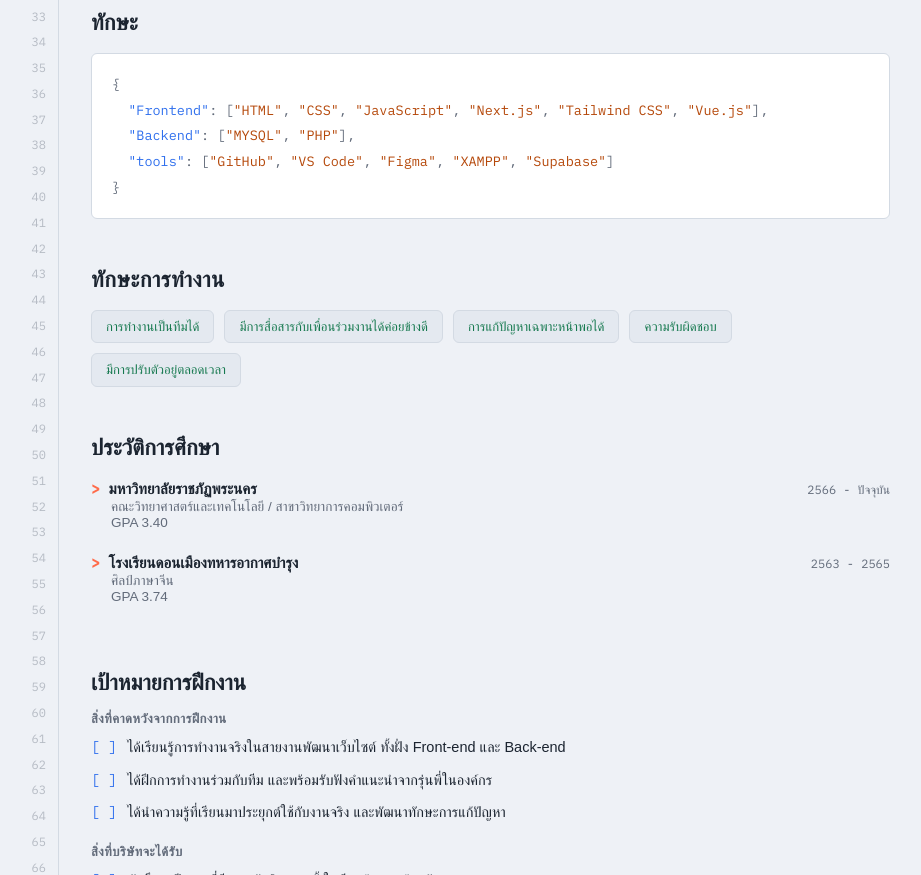
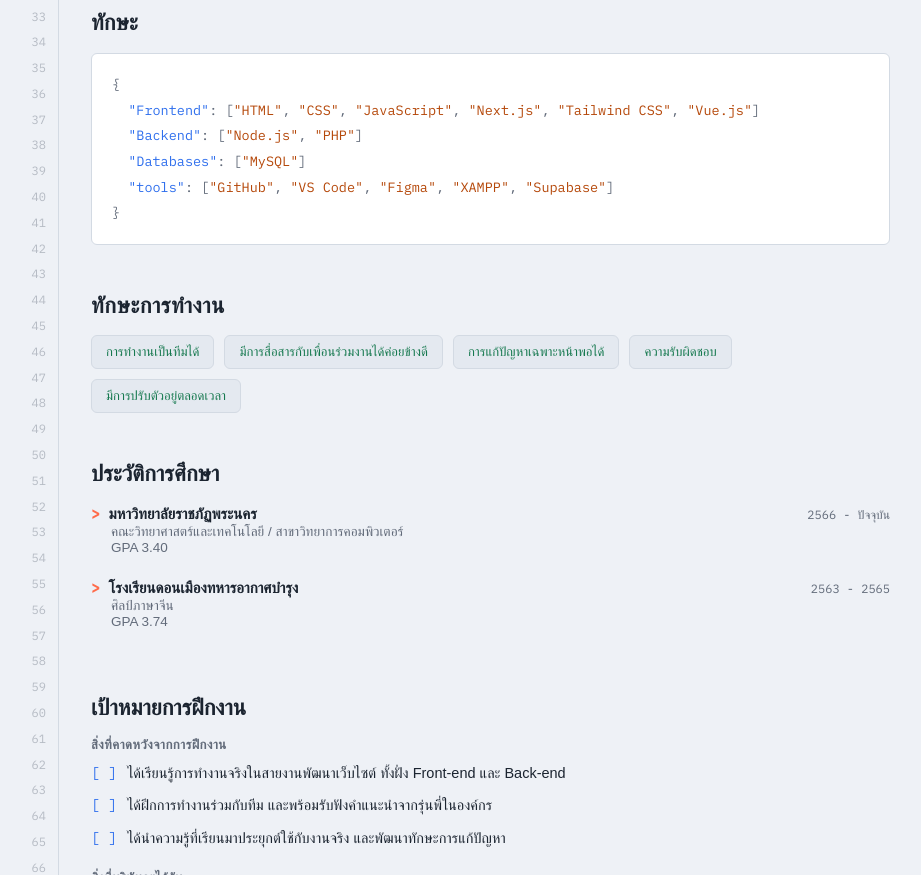
Before and after one commit to tgzoo7xza/my-portfolio, a Next.js app: page / in a window 1280 px wide. Shown: the part 900-1775 px from the top of the page, without its empty margins (176-1097 px from the left). Built offline with nearby package versions, Linux system fonts and the light colour scheme; a web font is replaced by a local one.

Commit message:
อัพ10

```diff
--- a/app/page.tsx
+++ b/app/page.tsx
@@ -101,10 +101,12 @@ export default function Home() {
                 <span className="json-str">"JavaScript"</span>,{" "}
                 <span className="json-str">"Next.js"</span>,{" "}
                 <span className="json-str">"Tailwind CSS"</span>,{" "}
-                <span className="json-str">"Vue.js"</span>],
+                <span className="json-str">"Vue.js"</span>]
                 {"\n"}  <span className="json-key">"Backend"</span>: [
-                <span className="json-str">"MYSQL"</span>,{" "}
-                <span className="json-str">"PHP"</span>],
+                <span className="json-str">"Node.js"</span>,{" "}
+                <span className="json-str">"PHP"</span>]
+                 {"\n"}  <span className="json-key">"Databases"</span>: [
+                <span className="json-str">"MySQL"</span>]
                 {"\n"}  <span className="json-key">"tools"</span>: [
                 <span className="json-str">"GitHub"</span>,{" "}
                 <span className="json-str">"VS Code"</span>,{" "}
```
Also changed, not shown: 1 other file (tests, documents, lock files or other folders).
